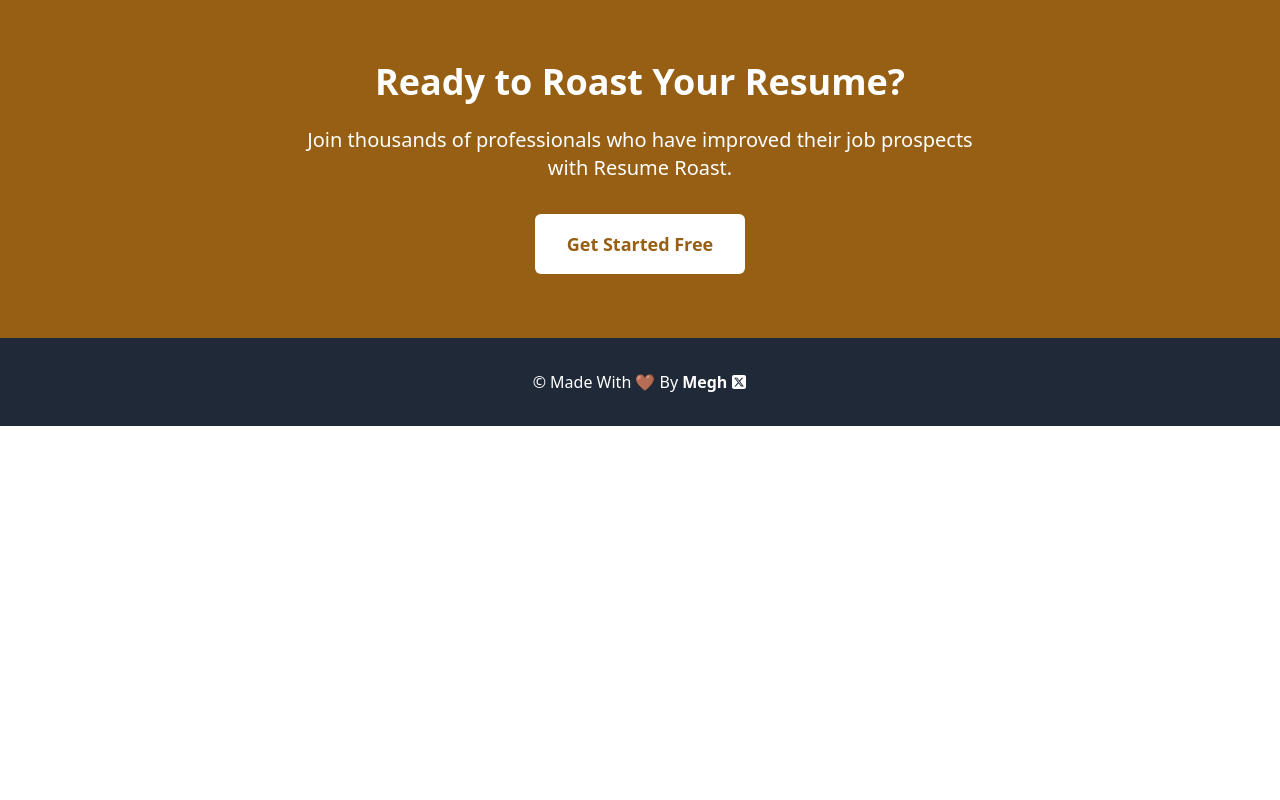
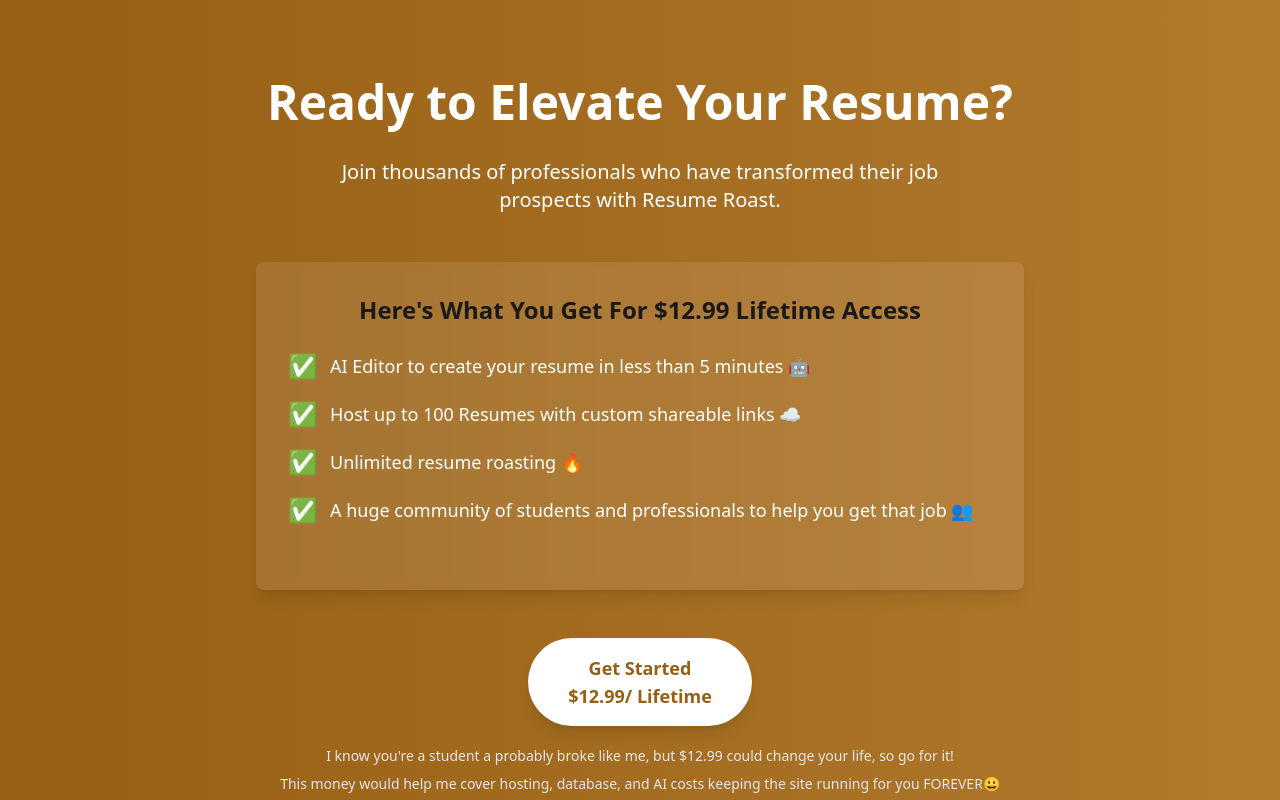
Before and after one commit to meghm1007/resumeroast, a Next.js app: page / in a window 1280 px wide. Shown: the part 1760-2560 px from the top of the page. Before the commit the page ends 2186 px from the top, so only its background shows below. Built offline with nearby package versions, Linux system fonts and the light colour scheme.

Commit message:
landing page, delete resume from database features

```diff
--- a/app/dashboard/_components/TemplateListSection.tsx
+++ b/app/dashboard/_components/TemplateListSection.tsx
@@ -59,6 +59,9 @@
           <TemplateCard {...item} />
         </Link>
       ))}
+      <div>
+
+      </div>
       {isLoading && (
         <div className="fixed bottom-4 right-4 w-64">
           <Alert>
--- a/app/dashboard/content/[template-slug]/page.tsx
+++ b/app/dashboard/content/[template-slug]/page.tsx
@@ -68,9 +68,8 @@
   experience?: Experience[];
   education?: Education[];
   skills?: Skill[];
-  projects?: Project[];  // Add this line
+  projects?: Project[]; // Add this line
 }
-
 
 function CreateNewContent(props: PROPS) {
   const selectedTemplate: TEMPLATE | undefined = Templates?.find(
@@ -153,11 +152,17 @@
 
   return (
     <div className="p-10">
-      <Link href={"/dashboard"}>
-        <Button className="text-white bg-red-500">
-          <ArrowLeft /> Back
-        </Button>
-      </Link>
+      <div className="">
+        <Link href={"/dashboard"}>
+          <Button className="text-white bg-red-500">
+            <ArrowLeft /> Back
+          </Button>
+        </Link>
+        <p className="text-m text-gray-600 mt-5 mb-5">
+          You can view all the resumes you have created in the Roast section😀🍵{" "}
+          <br /> You can even see other people's resumes and roast them😎
+        </p>
+      </div>
 
       <div className="grid grid-cols-1 md:grid-cols-2 gap-10 py-2">
         <div>
--- a/app/page.tsx
+++ b/app/page.tsx
@@ -7,7 +7,6 @@
 import { SiGooglegemini } from "react-icons/si";
 import { FaSquareXTwitter, FaFire } from "react-icons/fa6";
 import "./DynamicHeading.css";
-
 
 interface FeatureCardProps {
   icon: ReactNode;
@@ -44,17 +43,29 @@
       {/* Header */}
       <header className="bg-white shadow-sm py-4 px-8 flex justify-between items-center">
         <Link href="/" className="flex items-center space-x-3">
-          <Image src="/logo.svg" alt="Resume Roast Logo" width={40} height={40} />
-          <span className="text-2xl font-bold text-[#965f14]">Resume Roast</span>
+          <Image
+            src="/logo.svg"
+            alt="Resume Roast Logo"
+            width={40}
+            height={40}
+          />
+          <span className="text-2xl font-bold text-[#965f14]">
+            Resume Roast
+          </span>
         </Link>
         <nav className="flex items-center space-x-6">
-          <Link href="/dashboard" className="text-gray-700 hover:text-[#965f14] transition">
+          <Link
+            href="/dashboard"
+            className="text-gray-700 hover:text-[#965f14] transition"
+          >
             Dashboard
           </Link>
-          <Link href="/roast" className="text-gray-700 hover:text-[#965f14] transition">
+          <Link
+            href="/roast"
+            className="text-gray-700 hover:text-[#965f14] transition"
+          >
             Roast
           </Link>
-
         </nav>
       </header>
 
@@ -73,7 +84,8 @@
                 Resume In Seconds
               </h1>
               <p className="text-xl mb-8 text-[#704c18]">
-                AI-powered resume creation, peer reviews, and ATS optimization all in one place.
+                AI-powered resume creation, peer reviews, and ATS optimization
+                all in one place.
               </p>
               <div className="flex space-x-4 mb-8">
                 <Link
@@ -90,7 +102,8 @@
                 </Link>
               </div>
               <p className="flex items-center text-gray-700 font-bold text-lg">
-                Powered by Google Gemini <FcGoogle className="ml-2 mr-1" /> <SiGooglegemini />
+                Powered by Google Gemini <FcGoogle className="ml-2 mr-1" />{" "}
+                <SiGooglegemini />
               </p>
             </div>
             <div className="md:w-1/2 bg-gradient-to-br from-[#965f14] to-[#7a4b12] p-8 md:p-12 text-white">
@@ -99,7 +112,8 @@
                 <h2 className="text-3xl font-bold">Resume Roasting</h2>
               </div>
               <p className="text-xl mb-6">
-                Get your resume roasted and let others roast it too! Our unique feature allows you to:
+                Get your resume roasted and let others roast it too! Our unique
+                feature allows you to:
               </p>
               <ul className="list-disc list-inside mb-8 space-y-2">
                 <li>Receive honest feedback from peers</li>
@@ -172,18 +186,72 @@
       </section>
 
       {/* CTA Section */}
-      <section className="bg-[#965f14] text-white py-16">
+      <section className="bg-gradient-to-r from-[#965f14] to-[#b27a2d] text-white py-20">
         <div className="container mx-auto px-4 text-center">
-          <h2 className="text-3xl md:text-4xl font-bold mb-6">Ready to Roast Your Resume?</h2>
-          <p className="text-xl mb-8 max-w-2xl mx-auto">
-            Join thousands of professionals who have improved their job prospects with Resume Roast.
+          <h2 className="text-4xl md:text-5xl font-bold mb-8 leading-tight">
+            Ready to Elevate Your Resume?
+          </h2>
+          <p className="text-xl mb-12 max-w-2xl mx-auto">
+            Join thousands of professionals who have transformed their job
+            prospects with Resume Roast.
           </p>
+
+          <div className="bg-white/10 backdrop-blur-sm rounded-lg p-8 mb-12 max-w-3xl mx-auto shadow-lg">
+            <h3 className="text-2xl font-semibold mb-6 text-[#1a1818]">
+              Here's What You Get For $12.99 Lifetime Access
+            </h3>
+            <ul className="text-left space-y-4 mb-8">
+              <li className="flex items-center">
+                <span className="text-[#965f14] font-bold text-2xl mr-3">
+                  ✅
+                </span>
+                <span className="text-lg">
+                  AI Editor to create your resume in less than 5 minutes 🤖
+                </span>
+              </li>
+              <li className="flex items-center">
+                <span className="text-[#965f14] font-bold text-2xl mr-3">
+                  ✅
+                </span>
+                <span className="text-lg">
+                  Host up to 100 Resumes with custom shareable links ☁️
+                </span>
+              </li>
+              <li className="flex items-center">
+                <span className="text-[#965f14] font-bold text-2xl mr-3">
+                  ✅
+                </span>
+                <span className="text-lg">Unlimited resume roasting 🔥</span>
+              </li>
+              <li className="flex items-center">
+                <span className="text-[#965f14] font-bold text-2xl mr-3">
+                  ✅
+                </span>
+                <span className="text-lg">
+                  A huge community of students and professionals to help you get
+                  that job 👥
+                </span>
+              </li>
+            </ul>
+          </div>
+
           <Link
-            href="/signup"
-            className="bg-white text-[#965f14] hover:bg-gray-100 px-8 py-4 rounded-md text-lg font-semibold transition inline-block"
+            href="/dashboard"
+            className="bg-white text-[#965f14] hover:bg-gray-100 px-10 py-4 rounded-full text-lg font-bold transition inline-block shadow-lg hover:shadow-xl transform hover:-translate-y-1"
           >
-            Get Started Free
+            <div className="flex flex-col">
+              <p>Get Started</p>
+              <p>$12.99/ Lifetime</p>
+            </div>
           </Link>
+          <p className="text-sm text-gray-200 mt-5">
+            I know you're a student a probably broke like me, but $12.99 could
+            change your life, so go for it!
+          </p>
+          <p className="text-sm text-gray-200 mt-2">
+            This money would help me cover hosting, database, and AI costs
+            keeping the site running for you FOREVER😀
+          </p>
         </div>
       </section>
 
--- a/package.json
+++ b/package.json
@@ -14,6 +14,7 @@
     "@clerk/nextjs": "^5.3.4",
     "@google/generative-ai": "^0.16.0",
     "@neondatabase/serverless": "^0.9.4",
+    "@radix-ui/react-alert-dialog": "^1.1.1",
     "@radix-ui/react-icons": "^1.3.0",
     "@radix-ui/react-slot": "^1.1.0",
     "@toast-ui/react-editor": "^3.2.3",
```
Also changed, not shown: app/(data)/Templates.tsx (+6 -6 lines), app/roast/page.tsx (+64 -8 lines), 1 other file (tests, documents, lock files or other folders).
